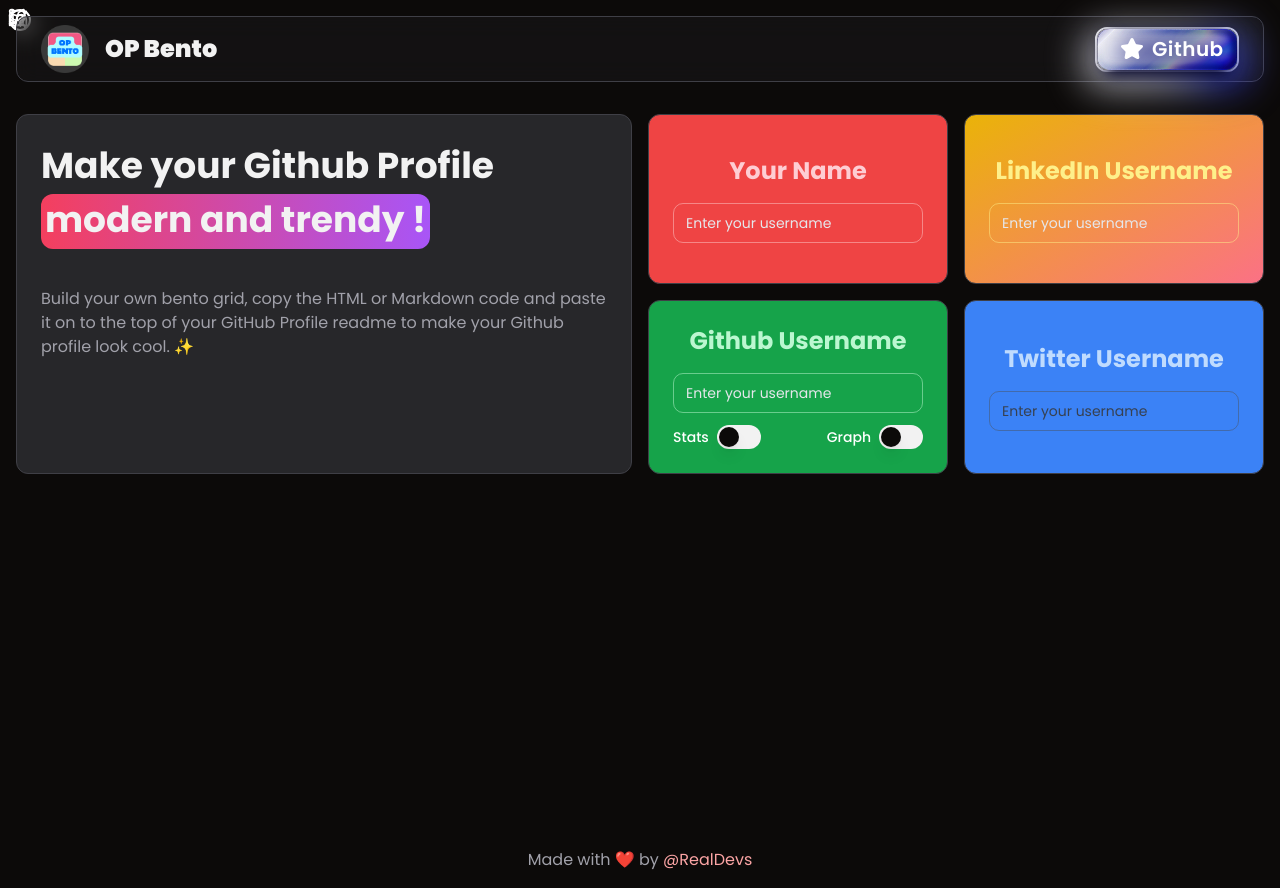
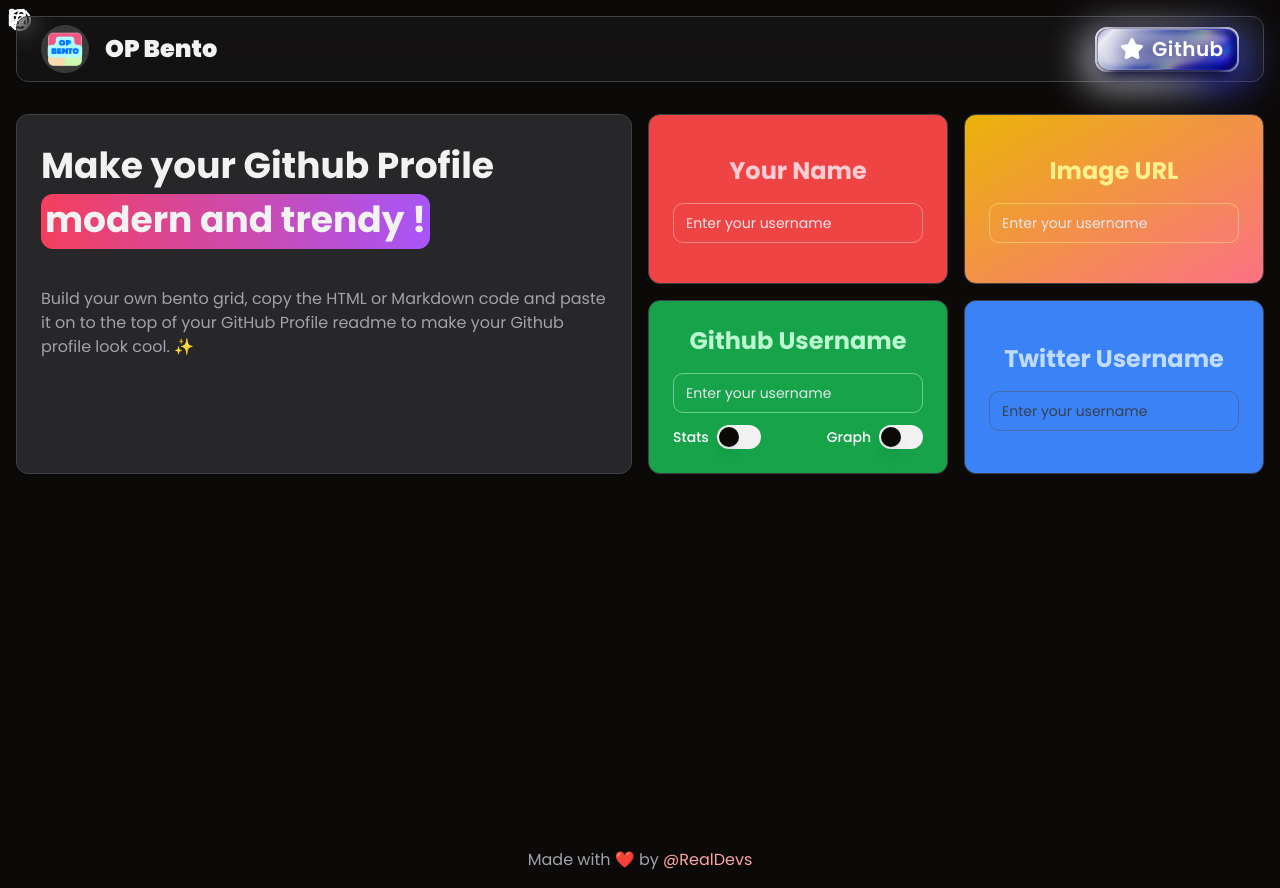
Before and after one commit to subhadeeproy3902/opbento, a Next.js app: page / in a window 1280 px wide. Built offline with nearby package versions, Linux system fonts and the light colour scheme.

Commit message:
image fix

```diff
--- a/src/components/SocialBlock.tsx
+++ b/src/components/SocialBlock.tsx
@@ -27,7 +27,7 @@
   twitterURL: string;
   setTwitterURL: (url: string) => void;
   linkedinURL?: string;
-  setLinkedinURL  : (url: string) => void;
+  setLinkedinURL: (url: string) => void;
   imageUrl: string;
   setImageUrl: (url: string) => void;
 }) {
@@ -52,13 +52,13 @@
         <div className="grid h-full place-content-center text-3xl text-white py-4">
           <Linkedin size={18} className="w-5 h-5 absolute top-2 left-2" />
           <h1 className="text-2xl font-bold mx-auto mb-2 text-yellow-200">
-            LinkedIn Username
+            Image URL
           </h1>
           <Input
             className="w-full mt-2 focus-visible:ring-orange-700 placeholder:text-gray-200 bg-transparent text-white border-yellow-200/50 ring-offset-orange-500"
             placeholder="Enter your username"
-            value={linkedinURL}
-            onChange={(e) => setLinkedinURL(e.target.value)}
+            value={imageUrl}
+            onChange={(e) => setImageUrl(e.target.value)}
           />
         </div>
       </Block>
```
